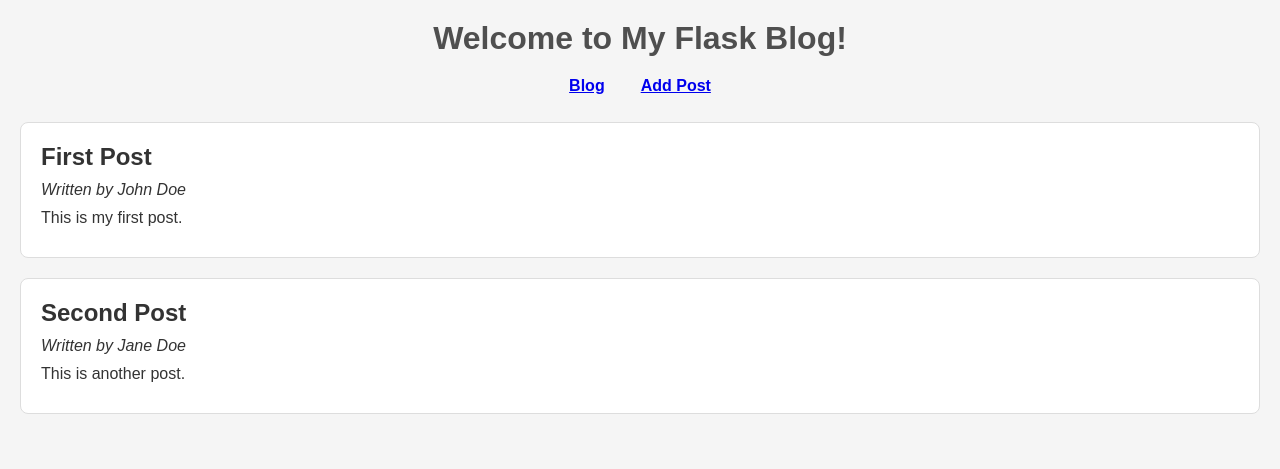
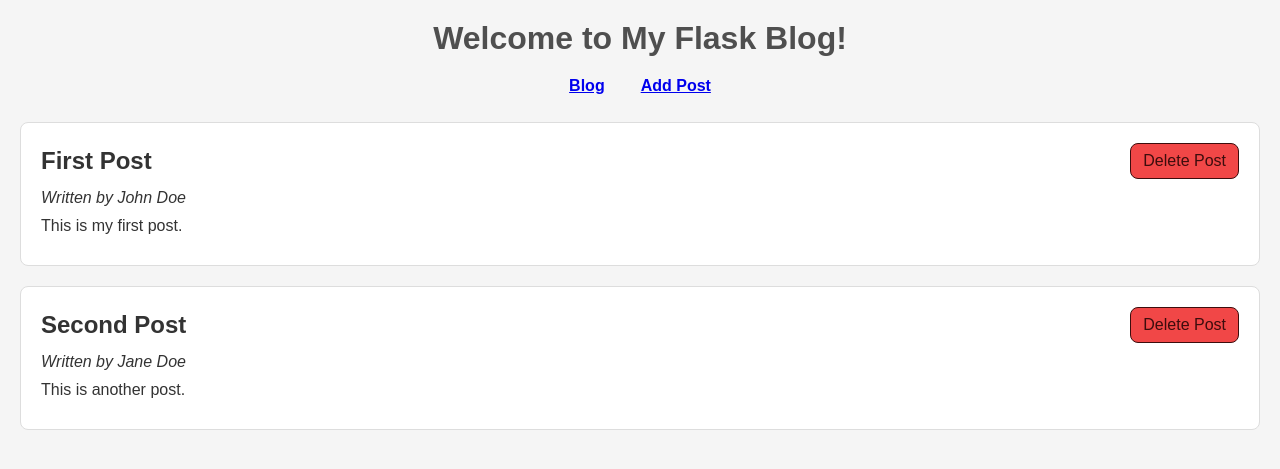
Before and after one commit to jasonbdt/Masterblog, a Flask app: page / in a window 1280 px wide. Shown: the top 469 px of the page. Run offline with Flask 3, Linux system fonts and the light colour scheme.

Commit message:
Add delete button

```diff
--- a/static/style.css
+++ b/static/style.css
@@ -43,6 +43,27 @@ nav ul li {
     border-radius: 8px;
 }
 
+.post header {
+    align-items: center;
+    display: flex;
+    justify-content: space-between;
+}
+
+.btn {
+    border: 1px solid #222;
+    border-radius: 8px;
+    display: block;
+    cursor: pointer;
+    padding: 8px 12px;
+    text-decoration: none;
+}
+
+.btn-danger {
+    background: rgba(239, 44, 44, 0.87);
+    border-color: rgb(61 13 13);
+    color: rgb(61 13 13);
+}
+
 .post h2 {
     margin-top: 0;
 }
--- a/templates/index.html
+++ b/templates/index.html
@@ -24,7 +24,12 @@
     </nav>
     {% for post in posts %}
     <div class="post">
-        <h2>{{post.title}}</h2>
+        <header>
+            <h2>{{post.title}}</h2>
+            <div class="actions">
+                <a class="btn btn-danger" href="{{url_for('delete', values=post.id)}}">Delete Post</a>
+            </div>
+        </header>
         <p><em>Written by {{post.author}}</em></p>
         <p>{{post.content}}</p>
     </div>
```
